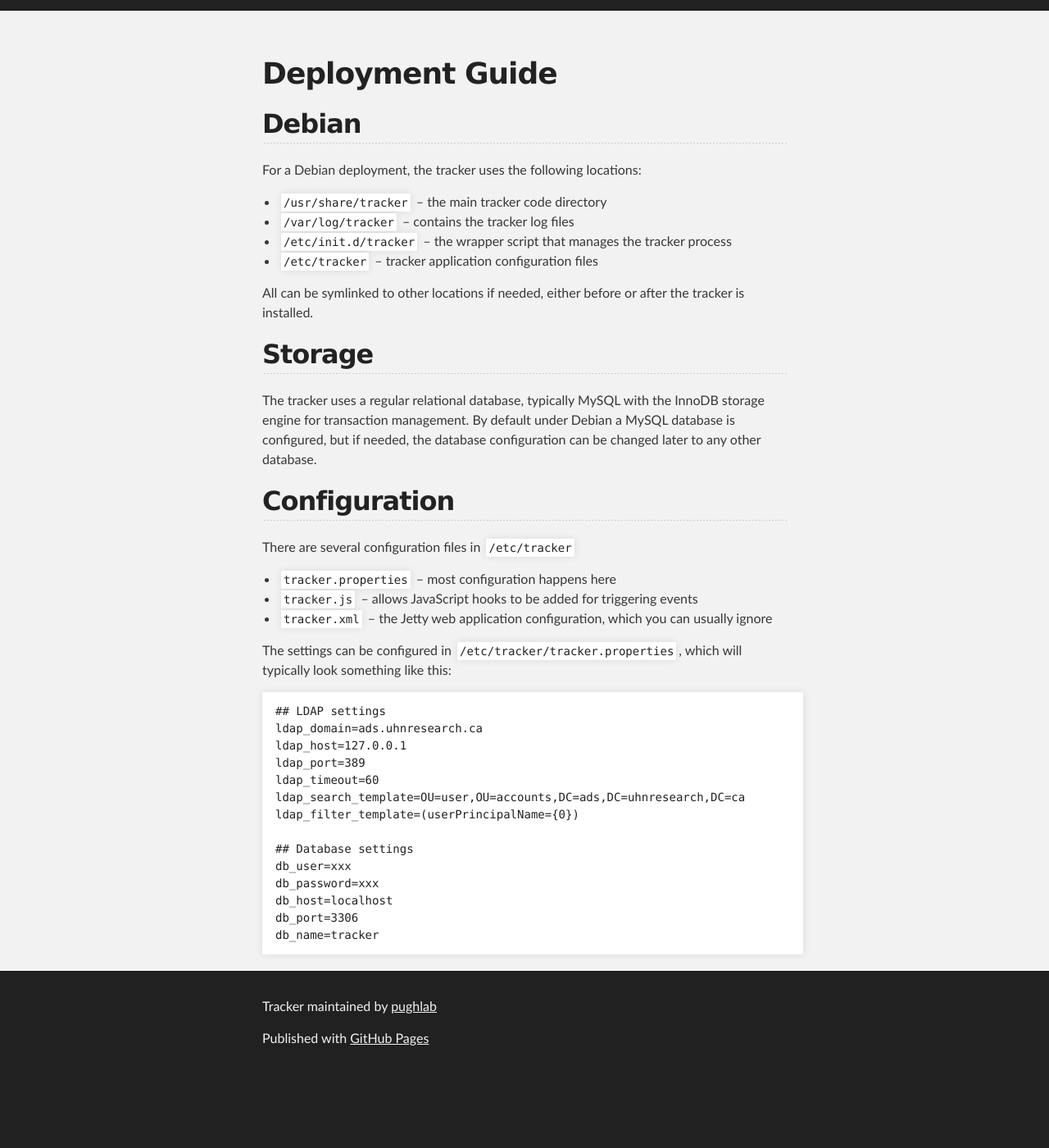
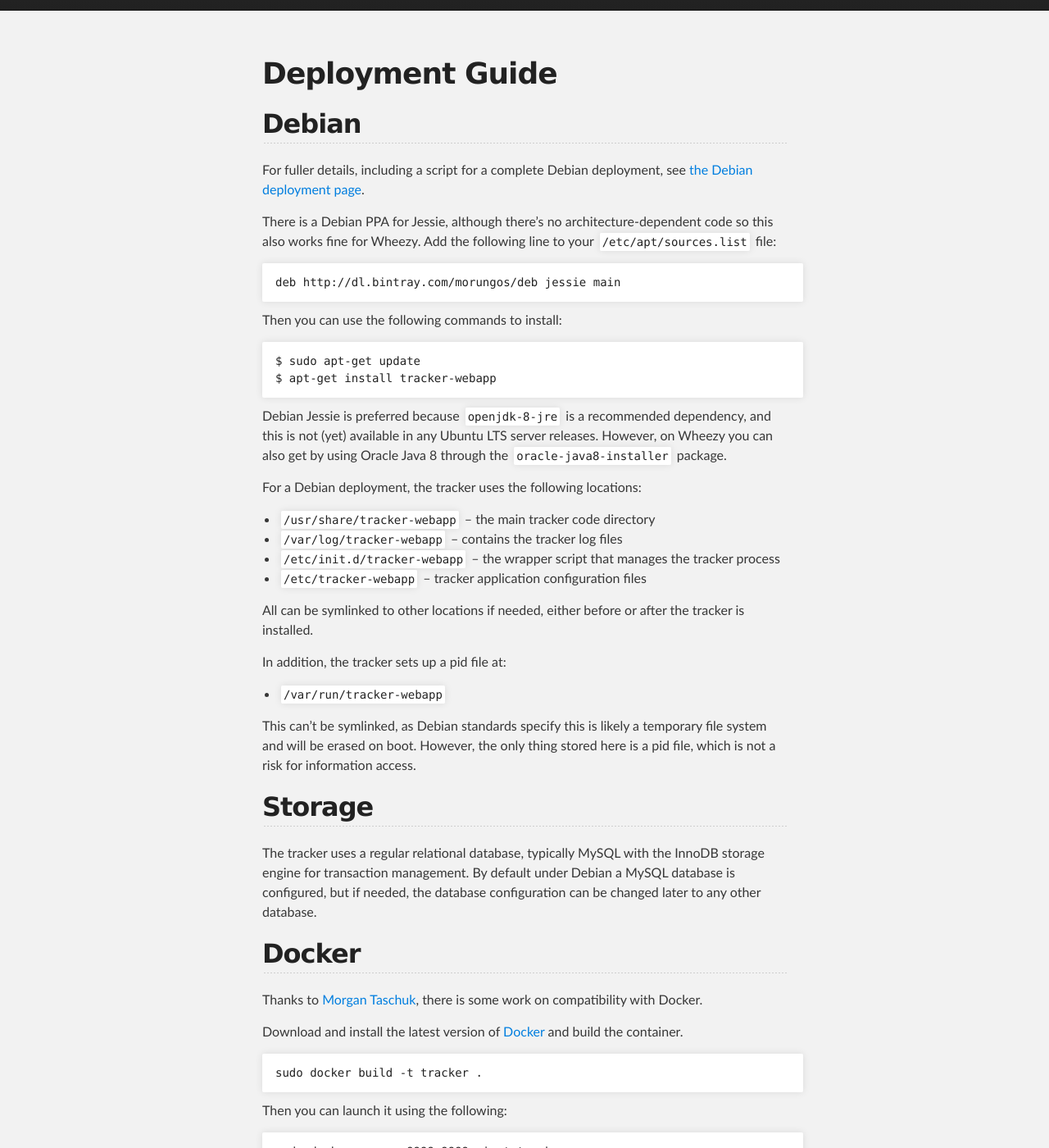
Before and after one commit to pughlab/tracker, a Jekyll site: the page built from pages/deployment-guide.md, in a window 1280 px wide and 1400 px high, scrolled down 197 px. Shown: the whole window at 82% size. Built offline with Jekyll 4.4.1, drawn with Linux system fonts in a browser that asks for light colours; before the commit the page ends 1510 px from its top, so only the background shows below that; some of the changed text lies outside the part shown.

Commit message:
And link the Debian page to the main deployment page

```diff
--- a/pages/deployment-guide.md
+++ b/pages/deployment-guide.md
@@ -4,18 +4,38 @@
 
 # Deployment Guide
 
+## Debian
 
-## Debian
+For fuller details, including a script for a complete Debian deployment, see [the Debian deployment page](debian-deployment.html).
+
+There is a Debian PPA for Jessie, although there's no architecture-dependent code so this also works fine for Wheezy. Add the following line to your `/etc/apt/sources.list` file:
+
+    deb http://dl.bintray.com/morungos/deb jessie main
+
+Then you can use the following commands to install:
+
+    $ sudo apt-get update
+    $ apt-get install tracker-webapp
+
+Debian Jessie is preferred because `openjdk-8-jre` is a recommended dependency, and this is not (yet) available in any Ubuntu LTS server releases. However, on Wheezy you can also get by using Oracle Java 8 through the `oracle-java8-installer` package.
 
 For a Debian deployment, the tracker uses the following locations:
 
-* `/usr/share/tracker` -- the main tracker code directory
-* `/var/log/tracker` -- contains the tracker log files
-* `/etc/init.d/tracker` -- the wrapper script that manages the tracker process
-* `/etc/tracker` -- tracker application configuration files
+* `/usr/share/tracker-webapp` -- the main tracker code directory
+* `/var/log/tracker-webapp` -- contains the tracker log files
+* `/etc/init.d/tracker-webapp` -- the wrapper script that manages the tracker process
+* `/etc/tracker-webapp` -- tracker application configuration files
 
 All can be symlinked to other locations if needed, either before or after
 the tracker is installed.
+
+In addition, the tracker sets up a pid file at:
+
+* `/var/run/tracker-webapp`
+
+This can't be symlinked, as Debian standards specify this is likely a
+temporary file system and will be erased on boot. However, the only thing stored
+here is a pid file, which is not a risk for information access.
 
 
 ## Storage
@@ -24,6 +44,24 @@
 InnoDB storage engine for transaction management. By default under Debian
 a MySQL database is configured, but if needed, the database configuration
 can be changed later to any other database.
+
+
+## Docker
+
+Thanks to [Morgan Taschuk](https://github.com/morgantaschuk), there is some
+work on compatibility with Docker.
+
+Download and install the latest version of [Docker](http://docker.com) and
+build the container.
+
+    sudo docker build -t tracker .
+
+Then you can launch it using the following:
+
+    sudo docker run -p 9999:9999 -i -t tracker
+
+This starts the tracker running at http://localhost:9999. Use the authorization
+credentials username `admin` and password `admin` to access the test data.
 
 
 ## Configuration
@@ -37,19 +75,17 @@
 The settings can be configured in `/etc/tracker/tracker.properties`,
 which will typically look something like this:
 
-{% highlight properties %}
-## LDAP settings
-ldap_domain=ads.uhnresearch.ca
-ldap_host=127.0.0.1
-ldap_port=389
-ldap_timeout=60
-ldap_search_template=OU=user,OU=accounts,DC=ads,DC=uhnresearch,DC=ca
-ldap_filter_template=(userPrincipalName={0})
+    ## LDAP settings
+    ldap_domain=ads.uhnresearch.ca
+    ldap_host=127.0.0.1
+    ldap_port=389
+    ldap_timeout=60
+    ldap_search_template=OU=user,OU=accounts,DC=ads,DC=uhnresearch,DC=ca
+    ldap_filter_template=(userPrincipalName={0})
 
-## Database settings
-db_user=xxx
-db_password=xxx
-db_host=localhost
-db_port=3306
-db_name=tracker
-{% endhighlight %}
+    ## Database settings
+    db_user=xxx
+    db_password=xxx
+    db_host=localhost
+    db_port=3306
+    db_name=tracker
```
